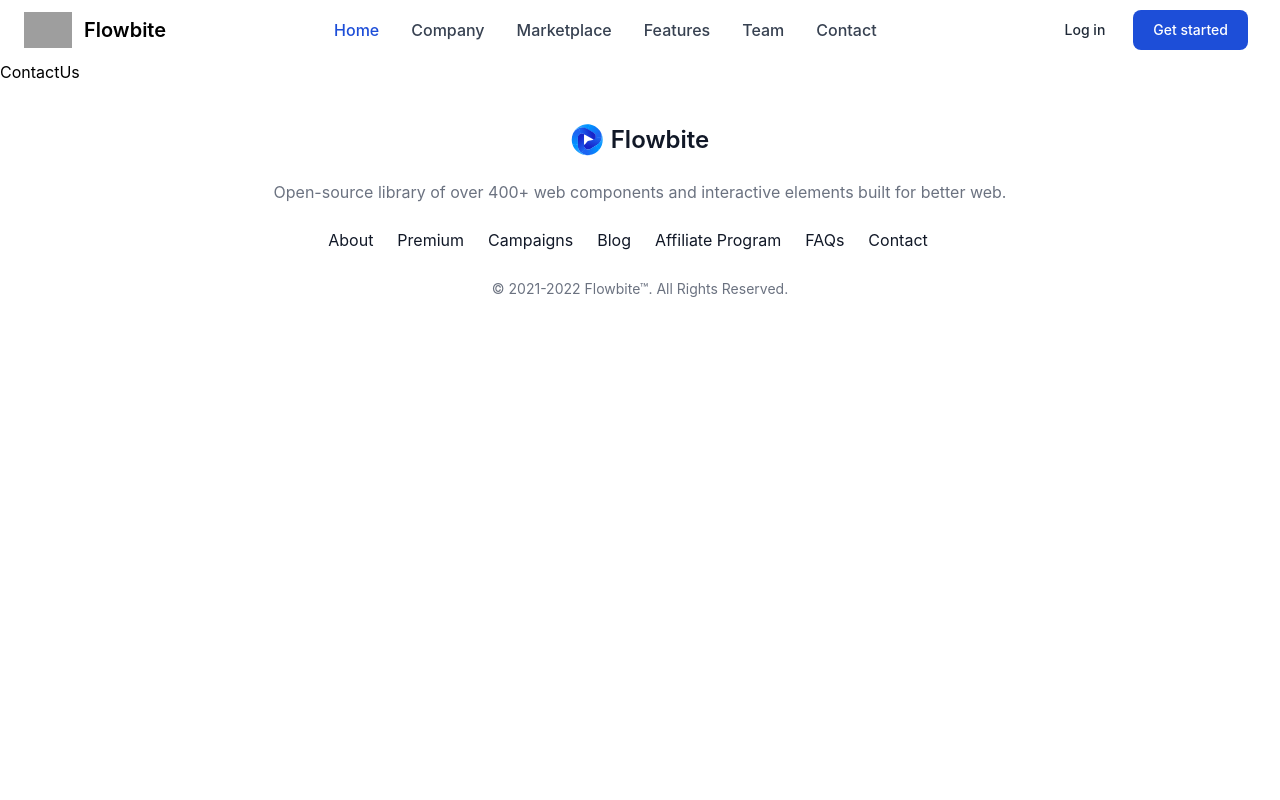
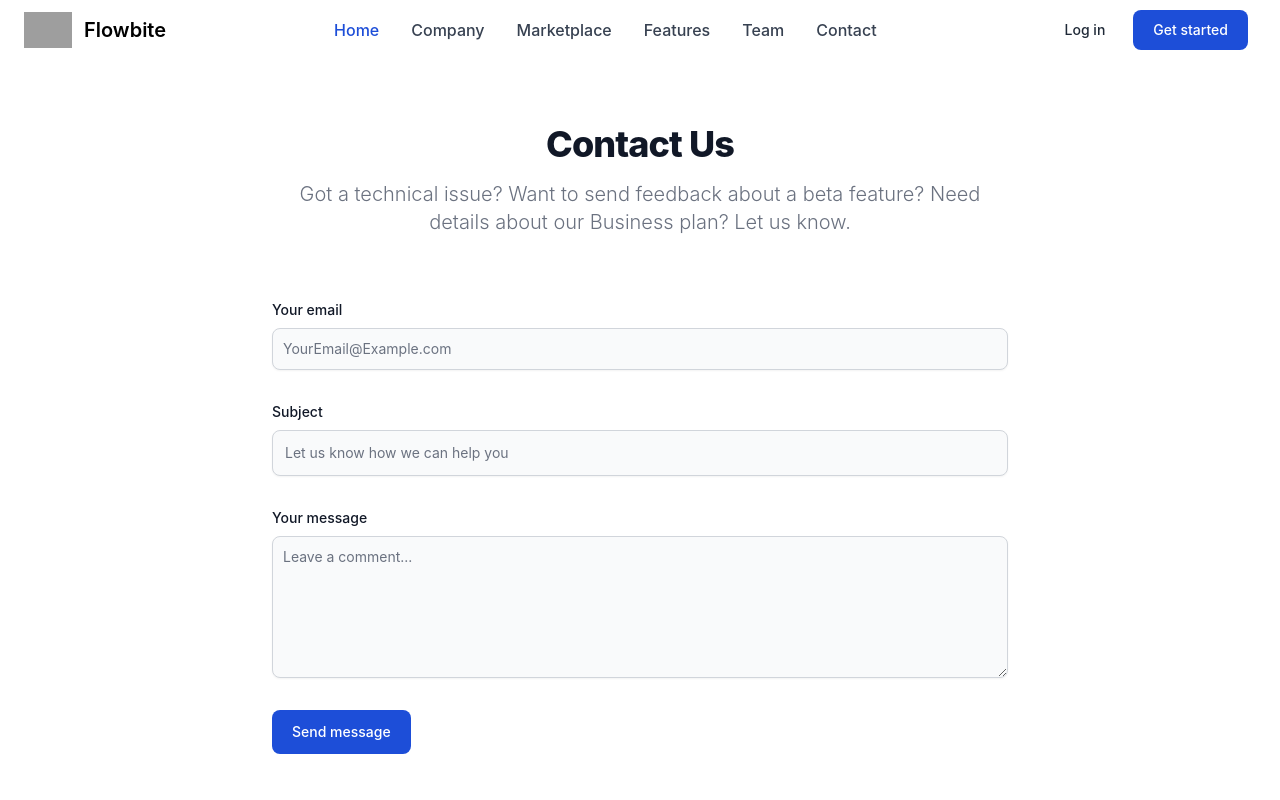
Before and after one commit to ignasiusadhitia/kelompok-1, a React (Vite) app: page /contact in a window 1280 px wide. Shown: the top 800 px of the page. Built offline with nearby package versions, Linux system fonts and the light colour scheme; grey boxes are pictures that could not be loaded.

Commit message:
feat(contact): add contact-us page

```diff
--- a/src/pages/ContactUs.jsx
+++ b/src/pages/ContactUs.jsx
@@ -1,7 +1,71 @@
 import React from "react";
 
 const ContactUs = () => {
-  return <div>ContactUs</div>;
+  return (
+    <section class="bg-white dark:bg-gray-900">
+      <div class="py-8 lg:py-16 px-4 mx-auto max-w-screen-md">
+        <h2 class="mb-4 text-4xl tracking-tight font-extrabold text-center text-gray-900 dark:text-white">
+          Contact Us
+        </h2>
+        <p class="mb-8 lg:mb-16 font-light text-center text-gray-500 dark:text-gray-400 sm:text-xl">
+          Got a technical issue? Want to send feedback about a beta feature?
+          Need details about our Business plan? Let us know.
+        </p>
+        <form action="#" class="space-y-8">
+          <div>
+            <label
+              for="email"
+              class="block mb-2 text-sm font-medium text-gray-900 dark:text-gray-300"
+            >
+              Your email
+            </label>
+            <input
+              type="email"
+              id="email"
+              class="shadow-sm bg-gray-50 border border-gray-300 text-gray-900 text-sm rounded-lg focus:ring-primary-500 focus:border-primary-500 block w-full p-2.5 dark:bg-gray-700 dark:border-gray-600 dark:placeholder-gray-400 dark:text-white dark:focus:ring-primary-500 dark:focus:border-primary-500 dark:shadow-sm-light"
+              placeholder="YourEmail@Example.com"
+              required
+            />
+          </div>
+          <div>
+            <label
+              for="subject"
+              class="block mb-2 text-sm font-medium text-gray-900 dark:text-gray-300"
+            >
+              Subject
+            </label>
+            <input
+              type="text"
+              id="subject"
+              class="block p-3 w-full text-sm text-gray-900 bg-gray-50 rounded-lg border border-gray-300 shadow-sm focus:ring-primary-500 focus:border-primary-500 dark:bg-gray-700 dark:border-gray-600 dark:placeholder-gray-400 dark:text-white dark:focus:ring-primary-500 dark:focus:border-primary-500 dark:shadow-sm-light"
+              placeholder="Let us know how we can help you"
+              required
+            />
+          </div>
+          <div class="sm:col-span-2">
+            <label
+              for="message"
+              class="block mb-2 text-sm font-medium text-gray-900 dark:text-gray-400"
+            >
+              Your message
+            </label>
+            <textarea
+              id="message"
+              rows="6"
+              class="block p-2.5 w-full text-sm text-gray-900 bg-gray-50 rounded-lg shadow-sm border border-gray-300 focus:ring-primary-500 focus:border-primary-500 dark:bg-gray-700 dark:border-gray-600 dark:placeholder-gray-400 dark:text-white dark:focus:ring-primary-500 dark:focus:border-primary-500"
+              placeholder="Leave a comment..."
+            ></textarea>
+          </div>
+          <button
+            type="submit"
+            class="py-3 px-5 text-sm font-medium text-center text-white rounded-lg bg-primary-700 sm:w-fit hover:bg-primary-800 focus:ring-4 focus:outline-none focus:ring-primary-300 dark:bg-primary-600 dark:hover:bg-primary-700 dark:focus:ring-primary-800"
+          >
+            Send message
+          </button>
+        </form>
+      </div>
+    </section>
+  );
 };
 
 export default ContactUs;
```
